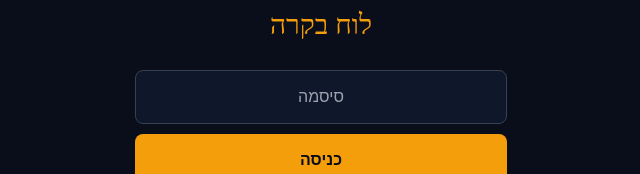
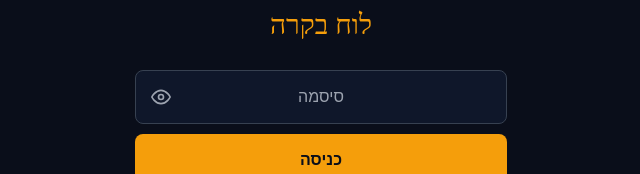
Before and after one commit to hatbaot2554-hue/masoret-dashboard, a Next.js app: page / in a window 1280 px wide. Shown: the part 329-503 px from the top of the page, without its empty margins (319-959 px from the left). Built offline with nearby package versions, Linux system fonts and the light colour scheme.

Commit message:
Add eye icon to password fields

```diff
--- a/app/page.tsx
+++ b/app/page.tsx
@@ -25,6 +25,86 @@ const sourceLabel = (s: string) => {
   if (s.includes('whatsapp')) return '💬 WhatsApp';
   return `📣 ${s}`;
 };
+
+// Eye icon component
+function EyeIcon({ visible, onClick }: { visible: boolean; onClick: () => void }) {
+  return (
+    <button
+      type="button"
+      onClick={onClick}
+      tabIndex={-1}
+      style={{
+        position: 'absolute',
+        left: '12px',
+        top: '50%',
+        transform: 'translateY(-50%)',
+        background: 'none',
+        border: 'none',
+        cursor: 'pointer',
+        color: '#9CA3AF',
+        padding: '4px',
+        display: 'flex',
+        alignItems: 'center',
+        justifyContent: 'center',
+      }}
+      aria-label={visible ? 'הסתר סיסמה' : 'הצג סיסמה'}
+    >
+      {visible ? (
+        <svg width="20" height="20" viewBox="0 0 24 24" fill="none" stroke="currentColor" strokeWidth="2" strokeLinecap="round" strokeLinejoin="round">
+          <path d="M17.94 17.94A10.07 10.07 0 0 1 12 20c-7 0-11-8-11-8a18.45 18.45 0 0 1 5.06-5.94M9.9 4.24A9.12 9.12 0 0 1 12 4c7 0 11 8 11 8a18.5 18.5 0 0 1-2.16 3.19m-6.72-1.07a3 3 0 1 1-4.24-4.24"/>
+          <line x1="1" y1="1" x2="23" y2="23"/>
+        </svg>
+      ) : (
+        <svg width="20" height="20" viewBox="0 0 24 24" fill="none" stroke="currentColor" strokeWidth="2" strokeLinecap="round" strokeLinejoin="round">
+          <path d="M1 12s4-8 11-8 11 8 11 8-4 8-11 8-11-8-11-8z"/>
+          <circle cx="12" cy="12" r="3"/>
+        </svg>
+      )}
+    </button>
+  );
+}
+
+// Password input wrapper
+function PasswordInput({
+  value, onChange, placeholder, disabled, onKeyDown, autoFocus, centered
+}: {
+  value: string;
+  onChange: (v: string) => void;
+  placeholder: string;
+  disabled?: boolean;
+  onKeyDown?: (e: React.KeyboardEvent<HTMLInputElement>) => void;
+  autoFocus?: boolean;
+  centered?: boolean;
+}) {
+  const [visible, setVisible] = useState(false);
+  return (
+    <div style={{ position: 'relative', marginBottom: '10px' }}>
+      <input
+        type={visible ? 'text' : 'password'}
+        value={value}
+        onChange={e => onChange(e.target.value)}
+        placeholder={placeholder}
+        disabled={disabled}
+        onKeyDown={onKeyDown}
+        autoFocus={autoFocus}
+        style={{
+          width: '100%',
+          padding: centered ? '14px 44px 14px 44px' : '12px 40px 12px 12px',
+          border: '1px solid #374151',
+          background: '#0F172A',
+          color: '#fff',
+          fontSize: centered ? '16px' : '14px',
+          textAlign: centered ? 'center' : 'right',
+          outline: 'none',
+          borderRadius: '8px',
+          boxSizing: 'border-box',
+          direction: 'rtl'
+        }}
+      />
+      <EyeIcon visible={visible} onClick={() => setVisible(v => !v)} />
+    </div>
+  );
+}
 
 export default function Dashboard() {
   const [authed, setAuthed] = useState(false);
@@ -172,7 +252,6 @@ export default function Dashboard() {
 
   const modalOverlay: React.CSSProperties = { position: 'fixed', top: 0, left: 0, right: 0, bottom: 0, background: 'rgba(0,0,0,0.7)', display: 'flex', alignItems: 'center', justifyContent: 'center', zIndex: 1000, padding: '20px' };
   const modalBox: React.CSSProperties = { background: '#111827', border: '1px solid #1F2937', borderRadius: '12px', padding: '28px', maxWidth: '420px', width: '100%' };
-  const inputStyle: React.CSSProperties = { width: '100%', padding: '12px', border: '1px solid #374151', background: '#0F172A', color: '#fff', fontSize: '14px', marginBottom: '10px', textAlign: 'right', outline: 'none', borderRadius: '8px', boxSizing: 'border-box', direction: 'rtl' };
   const primaryBtn: React.CSSProperties = { padding: '12px 20px', background: '#F59E0B', color: '#0A0E1A', border: 'none', fontSize: '14px', cursor: 'pointer', borderRadius: '8px', fontWeight: 700 };
   const secondaryBtn: React.CSSProperties = { padding: '12px 20px', background: '#1F2937', color: '#9CA3AF', border: '1px solid #374151', fontSize: '14px', cursor: 'pointer', borderRadius: '8px' };
 
@@ -183,10 +262,14 @@ export default function Dashboard() {
           <div style={{ fontSize: '48px', marginBottom: '16px' }}>🔐</div>
           <h2 style={{ fontFamily: 'serif', fontSize: '28px', marginBottom: '24px', color: '#F59E0B' }}>לוח בקרה</h2>
 
-          <input type="password" value={pass} onChange={e => setPass(e.target.value)}
-            placeholder="סיסמה" disabled={loginLoading}
+          <PasswordInput
+            value={pass}
+            onChange={setPass}
+            placeholder="סיסמה"
+            disabled={loginLoading}
             onKeyDown={e => { if (e.key === 'Enter') handleLogin(); }}
-            style={{ ...inputStyle, textAlign: 'center', padding: '14px', fontSize: '16px' }} />
+            centered
+          />
 
           {loginError && (
             <div style={{ background: '#7F1D1D33', border: '1px solid #EF444466', color: '#FCA5A5', padding: '10px', borderRadius: '8px', marginBottom: '12px', fontSize: '13px' }}>
@@ -216,9 +299,14 @@ export default function Dashboard() {
             <div style={modalBox} onClick={e => e.stopPropagation()}>
               <h3 style={{ color: '#F59E0B', marginTop: 0, marginBottom: '8px', fontSize: '18px' }}>🔍 שחזור סיסמה</h3>
               <p style={{ color: '#9CA3AF', fontSize: '13px', marginBottom: '16px' }}>הזן סיסמת מנהל כדי לקבל מידע על הסיסמה הנוכחית</p>
-              <input type="password" value={recoverAdminPwd} onChange={e => setRecoverAdminPwd(e.target.value)}
-                placeholder="סיסמת מנהל" style={inputStyle} disabled={recoverLoading}
-                onKeyDown={e => { if (e.key === 'Enter') handleRecoverPassword(); }} />
+
+              <PasswordInput
+                value={recoverAdminPwd}
+                onChange={setRecoverAdminPwd}
+                placeholder="סיסמת מנהל"
+                disabled={recoverLoading}
+                onKeyDown={e => { if (e.key === 'Enter') handleRecoverPassword(); }}
+              />
 
               {recoverMsg && (
                 <div style={{
@@ -247,12 +335,10 @@ export default function Dashboard() {
             <div style={modalBox} onClick={e => e.stopPropagation()}>
               <h3 style={{ color: '#F59E0B', marginTop: 0, marginBottom: '8px', fontSize: '18px' }}>🔑 שינוי סיסמת גישה</h3>
               <p style={{ color: '#9CA3AF', fontSize: '13px', marginBottom: '16px' }}>נדרשת סיסמת מנהל לאישור השינוי</p>
-              <input type="password" value={adminPwd} onChange={e => setAdminPwd(e.target.value)}
-                placeholder="סיסמת מנהל" style={inputStyle} disabled={changeLoading} />
-              <input type="password" value={newPwd} onChange={e => setNewPwd(e.target.value)}
-                placeholder="סיסמה חדשה (לפחות 6 תווים)" style={inputStyle} disabled={changeLoading} />
-              <input type="password" value={confirmPwd} onChange={e => setConfirmPwd(e.target.value)}
-                placeholder="אישור סיסמה חדשה" style={inputStyle} disabled={changeLoading} />
+
+              <PasswordInput value={adminPwd} onChange={setAdminPwd} placeholder="סיסמת מנהל" disabled={changeLoading} />
+              <PasswordInput value={newPwd} onChange={setNewPwd} placeholder="סיסמה חדשה (לפחות 6 תווים)" disabled={changeLoading} />
+              <PasswordInput value={confirmPwd} onChange={setConfirmPwd} placeholder="אישור סיסמה חדשה" disabled={changeLoading} />
 
               {changeErr && (
                 <div style={{ background: '#7F1D1D33', border: '1px solid #EF444466', color: '#FCA5A5', padding: '10px', borderRadius: '8px', marginBottom: '12px', fontSize: '13px' }}>
@@ -476,12 +562,10 @@ export default function Dashboard() {
           <div style={modalBox} onClick={e => e.stopPropagation()}>
             <h3 style={{ color: '#F59E0B', marginTop: 0, marginBottom: '8px', fontSize: '18px' }}>🔑 שינוי סיסמת גישה</h3>
             <p style={{ color: '#9CA3AF', fontSize: '13px', marginBottom: '16px' }}>נדרשת סיסמת מנהל לאישור השינוי</p>
-            <input type="password" value={adminPwd} onChange={e => setAdminPwd(e.target.value)}
-              placeholder="סיסמת מנהל" style={inputStyle} disabled={changeLoading} />
-            <input type="password" value={newPwd} onChange={e => setNewPwd(e.target.value)}
-              placeholder="סיסמה חדשה (לפחות 6 תווים)" style={inputStyle} disabled={changeLoading} />
-            <input type="password" value={confirmPwd} onChange={e => setConfirmPwd(e.target.value)}
-              placeholder="אישור סיסמה חדשה" style={inputStyle} disabled={changeLoading} />
+
+            <PasswordInput value={adminPwd} onChange={setAdminPwd} placeholder="סיסמת מנהל" disabled={changeLoading} />
+            <PasswordInput value={newPwd} onChange={setNewPwd} placeholder="סיסמה חדשה (לפחות 6 תווים)" disabled={changeLoading} />
+            <PasswordInput value={confirmPwd} onChange={setConfirmPwd} placeholder="אישור סיסמה חדשה" disabled={changeLoading} />
 
             {changeErr && (
               <div style={{ background: '#7F1D1D33', border: '1px solid #EF444466', color: '#FCA5A5', padding: '10px', borderRadius: '8px', marginBottom: '12px', fontSize: '13px' }}>
```
